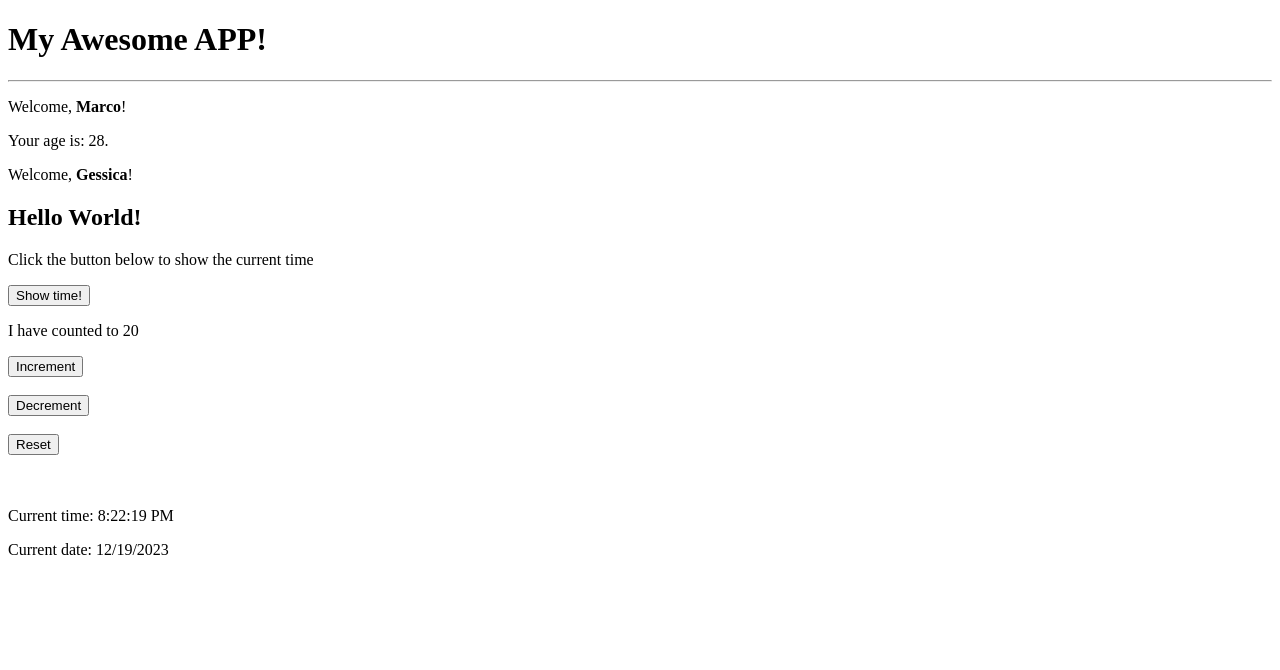
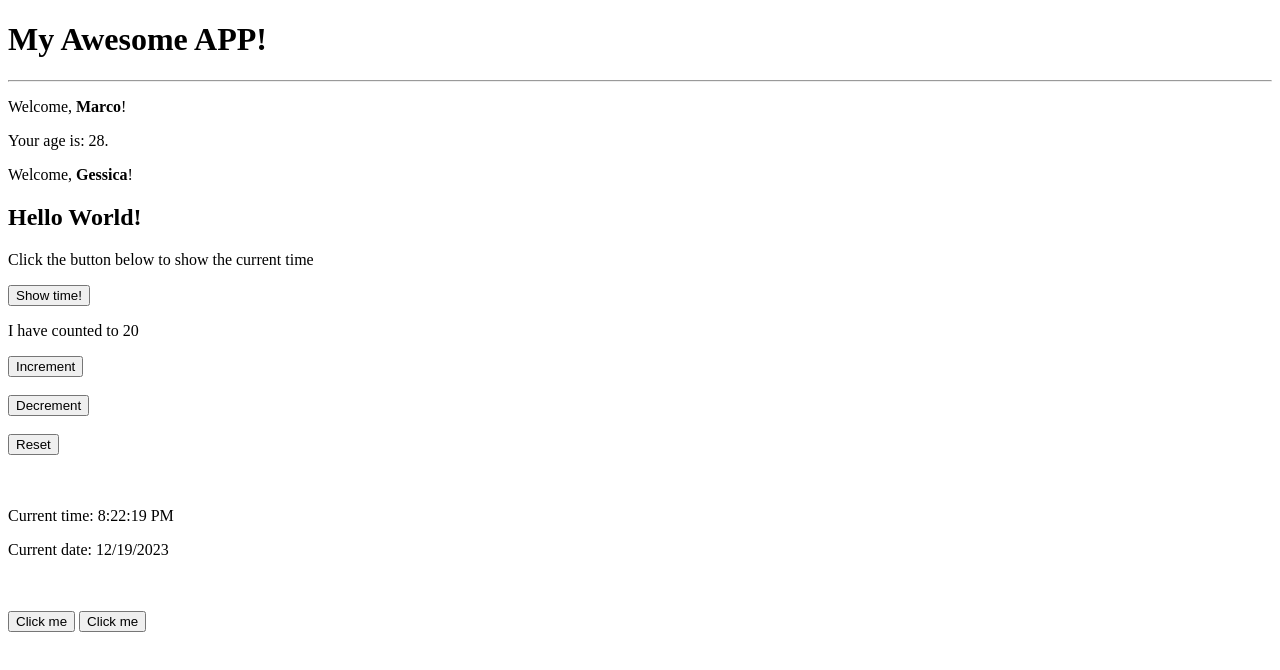
Before and after one commit to SkelGames95/ReactModules, a React (Vite) app in the folder Lessons/my-app/: page / in a window 1280 px wide. Shown: the top 670 px of the page. Built offline with nearby package versions, Linux system fonts and the light colour scheme.

Commit message:
Handling Events done

```diff
--- a/Lessons/my-app/src/App.jsx
+++ b/Lessons/my-app/src/App.jsx
@@ -2,6 +2,7 @@
 import { AlertClock } from "./AlertClock";
 import { Clock } from "./Clock";
 import { Counter } from "./Counter";
+import { MouseClicker } from "./MouseClicker";
 import { Welcome } from "./Welcome"
 
 export const App = () => {
@@ -19,6 +20,9 @@ export const App = () => {
         <br/>
         <br/>
         <Clock />
+        <br/>
+        <br/>
+        <MouseClicker />
     </div>
 )}
 
--- /dev/null
+++ b/Lessons/my-app/src/MouseClicker.jsx
@@ -0,0 +1,48 @@
+// EVENT HANDLERS:
+
+// export const MouseClicker = () => {
+//     function handleButtonClick(event) {
+//         console.log(event)                      // using the event handler to read the information that events carry
+//     }
+
+//     return (
+//         <div>
+//             <button onClick={handleButtonClick}>Click me</button>
+//         </div>
+//     )
+// }
+
+
+
+// export const MouseClicker = () => {
+//     function handleButtonClick(event) {
+//         console.log(event.target, event.currentTarget)
+//     }
+
+//     return (
+//         <div>
+//              <button onClick={handleButtonClick}>           {/*adding something within the button to show how bubbling works */}
+//                 <img width={24} height={24}/>
+//                 Click me
+//             </button>
+//         </div>
+//     )
+// }
+
+
+
+// How to interact with the events:
+
+export const MouseClicker = () => {
+    function handleButtonClick(event) {
+        const elementName = event.currentTarget.name;
+        console.log(elementName);
+    }
+
+    return (
+        <div>
+            <button name="buttonOne" onClick={handleButtonClick}>Click me</button>       {/* disposing 2 buttons to see which of them is the target event */}
+            <button name="buttonTwo" onClick={handleButtonClick}>Click me</button>
+        </div>
+    )
+}
```
